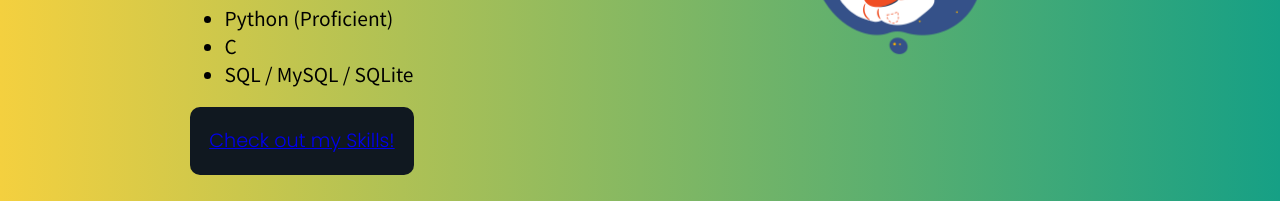
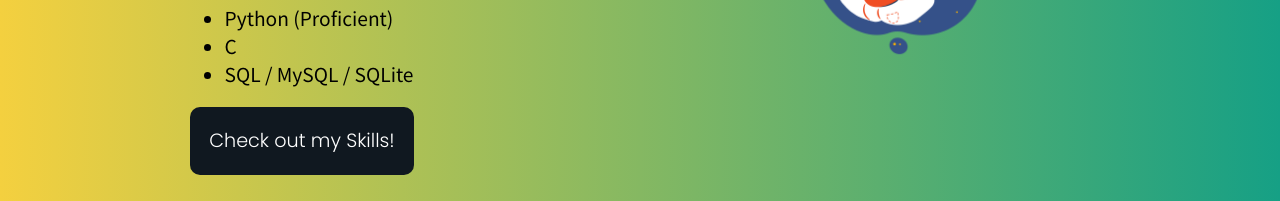
Before and after one commit to yakhal/prakharrastogi.github.io, a plain HTML site: page index.html in a window 1280 px wide. Shown: the part 1220-1421 px from the top of the page. Drawn offline with Linux system fonts and the light colour scheme; a web font is replaced by a local one.

Commit message:
Link Color Changed

```diff
--- a/css/style.css
+++ b/css/style.css
@@ -180,6 +180,10 @@ h3 {
     outline: none;
 }
 
+#skills-link a{
+    text-decoration: none;
+    color: white;
+}
 
 /* -------------------------
           Footer
```
